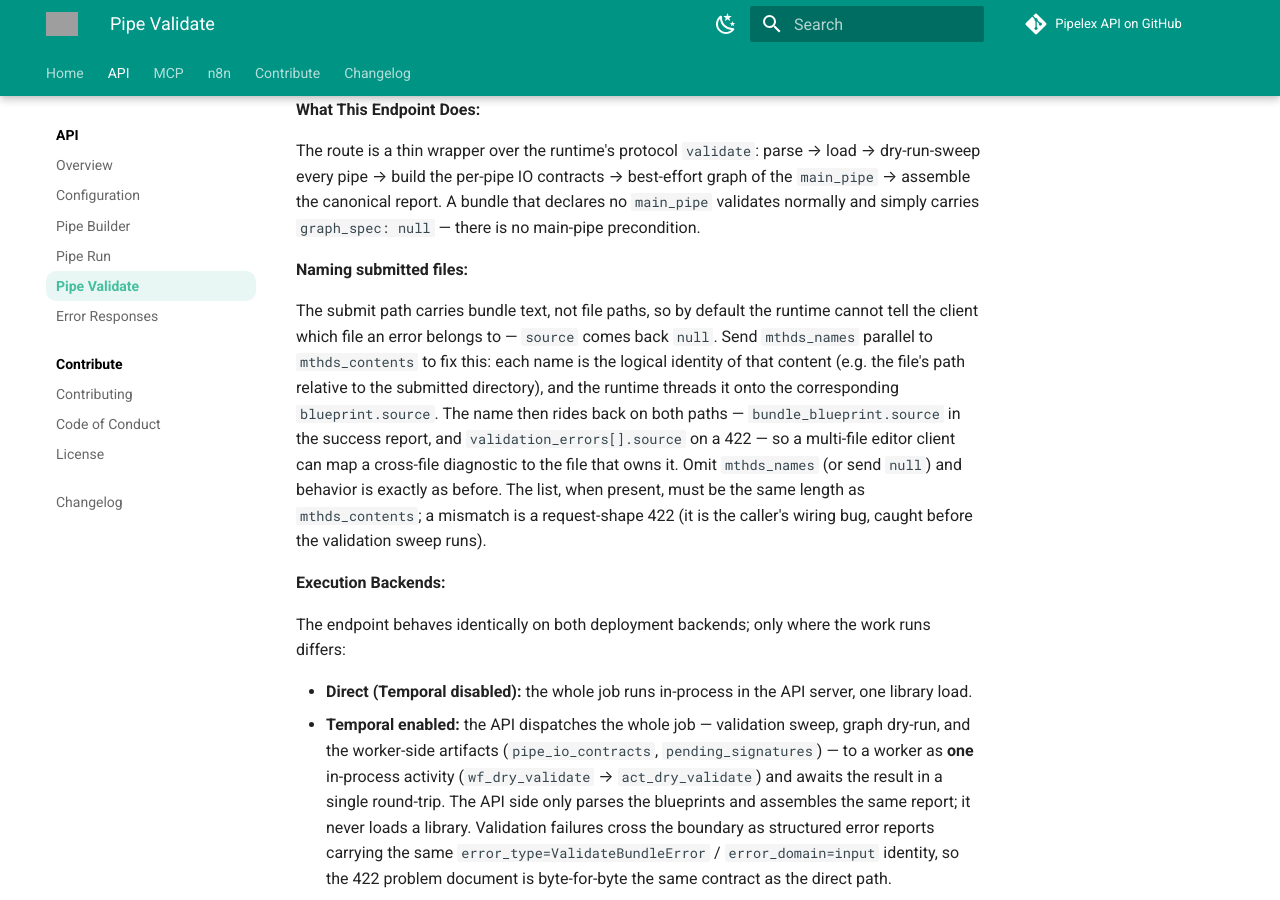
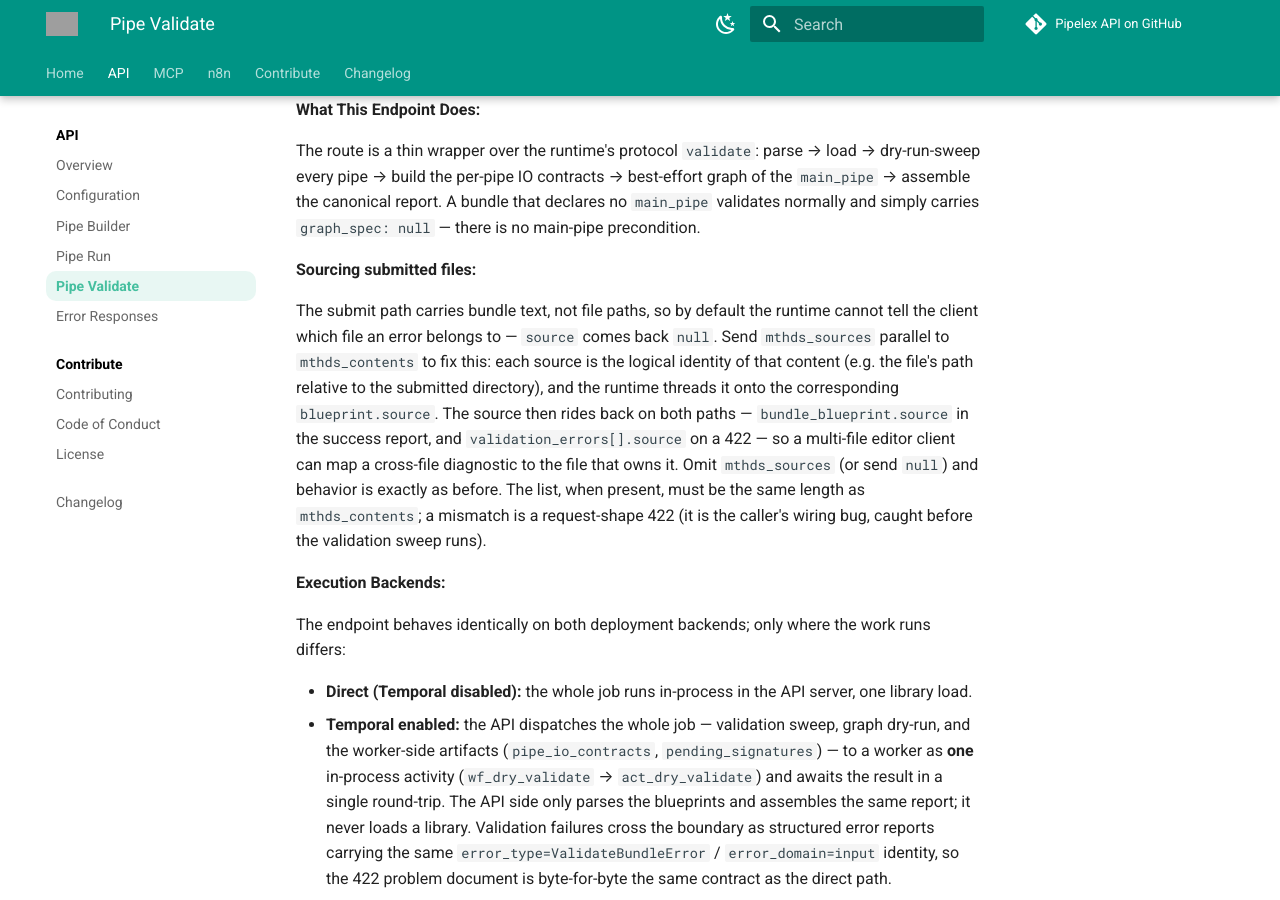
Before and after one commit to Pipelex/pipelex-api, an MkDocs documentation site: the page built from docs/pipe-validate.md, in a window 1280 px wide and 900 px high, scrolled down 2072 px. Built offline with MkDocs 1.6.1 and Material for MkDocs 9.7.7, drawn with Linux system fonts in a browser that asks for light colours; comment, search, counter and statistics services are not loaded; some of the changed text lies outside the part shown; grey boxes are pictures that could not be loaded.

Commit message:
refactor(validate): rename mthds_names → mthds_sources request field
Mirror the pipelex runtime rename: `POST /v1/validate`'s optional per-file source
list is now `mthds_sources` (was `mthds_names`). Updates the request model and its
length-mismatch validator, the runner plumbing, tests, CHANGELOG, the validate/error
docs, and the committed OpenAPI artifact. Reframes the "name" wording to "source".

Needs the matching pipelex rev (mthds_source interpreter param) — re-pin pending.

Co-Authored-By: Claude Opus 4.8 (1M context) <noreply@anthropic.com>

```diff
--- a/docs/pipe-validate.md
+++ b/docs/pipe-validate.md
@@ -16,7 +16,7 @@ Validate MTHDS content by parsing, loading, and dry-running pipes without execut
 
 - `mthds_contents` (list[str], required): MTHDS contents to validate (always an array, even for a single file)
 - `allow_signatures` (boolean, optional, default `false`): when true, the validation sweep tolerates unimplemented `PipeSignature` declarations instead of rejecting the bundle — the lenient mode used during top-down builds
-- `mthds_names` (list[str] | null, optional): per-file logical names, parallel to `mthds_contents` — see [Naming submitted files](#naming-submitted-files). When present it must match `mthds_contents` in length (a mismatch is a 422 request error)
+- `mthds_sources` (list[str] | null, optional): per-file sources, parallel to `mthds_contents` — see [Sourcing submitted files](#sourcing-submitted-files). When present it must match `mthds_contents` in length (a mismatch is a 422 request error)
 
 **Response:**
 
@@ -76,9 +76,9 @@ The success envelope is the canonical Pipelex validation report — the exact sa
 
 The route is a thin wrapper over the runtime's protocol `validate`: parse → load → dry-run-sweep every pipe → build the per-pipe IO contracts → best-effort graph of the `main_pipe` → assemble the canonical report. A bundle that declares no `main_pipe` validates normally and simply carries `graph_spec: null` — there is no main-pipe precondition.
 
-**Naming submitted files:**
+**Sourcing submitted files:**
 
-The submit path carries bundle text, not file paths, so by default the runtime cannot tell the client which file an error belongs to — `source` comes back `null`. Send `mthds_names` parallel to `mthds_contents` to fix this: each name is the logical identity of that content (e.g. the file's path relative to the submitted directory), and the runtime threads it onto the corresponding `blueprint.source`. The name then rides back on both paths — `bundle_blueprint.source` in the success report, and `validation_errors[].source` on a 422 — so a multi-file editor client can map a cross-file diagnostic to the file that owns it. Omit `mthds_names` (or send `null`) and behavior is exactly as before. The list, when present, must be the same length as `mthds_contents`; a mismatch is a request-shape 422 (it is the caller's wiring bug, caught before the validation sweep runs).
+The submit path carries bundle text, not file paths, so by default the runtime cannot tell the client which file an error belongs to — `source` comes back `null`. Send `mthds_sources` parallel to `mthds_contents` to fix this: each source is the logical identity of that content (e.g. the file's path relative to the submitted directory), and the runtime threads it onto the corresponding `blueprint.source`. The source then rides back on both paths — `bundle_blueprint.source` in the success report, and `validation_errors[].source` on a 422 — so a multi-file editor client can map a cross-file diagnostic to the file that owns it. Omit `mthds_sources` (or send `null`) and behavior is exactly as before. The list, when present, must be the same length as `mthds_contents`; a mismatch is a request-shape 422 (it is the caller's wiring bug, caught before the validation sweep runs).
 
 **Execution Backends:**
 
```
Also changed, not shown: CHANGELOG.md (+2 -2 lines), docs/error-responses.md (+3 -3 lines), docs/openapi/pipelex-api.openapi.yaml (+10 -10 lines), 3 other files.
